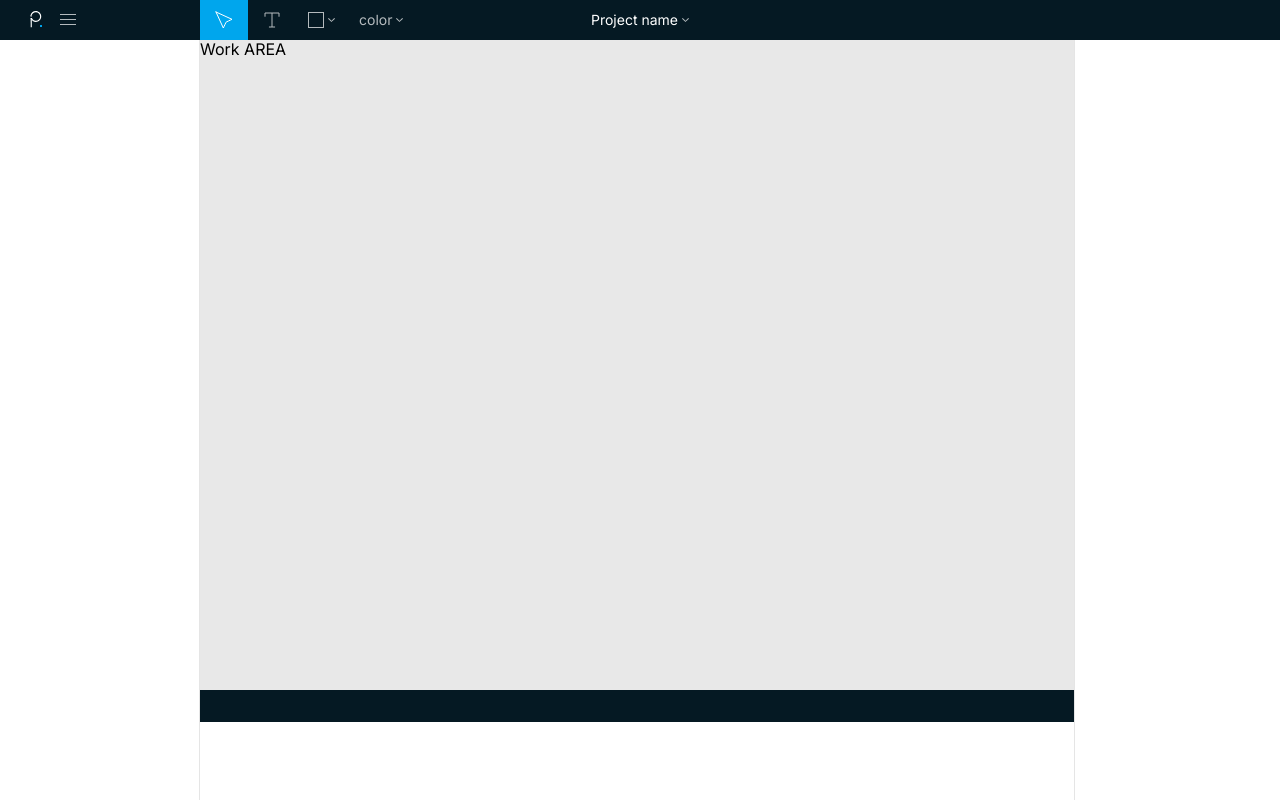
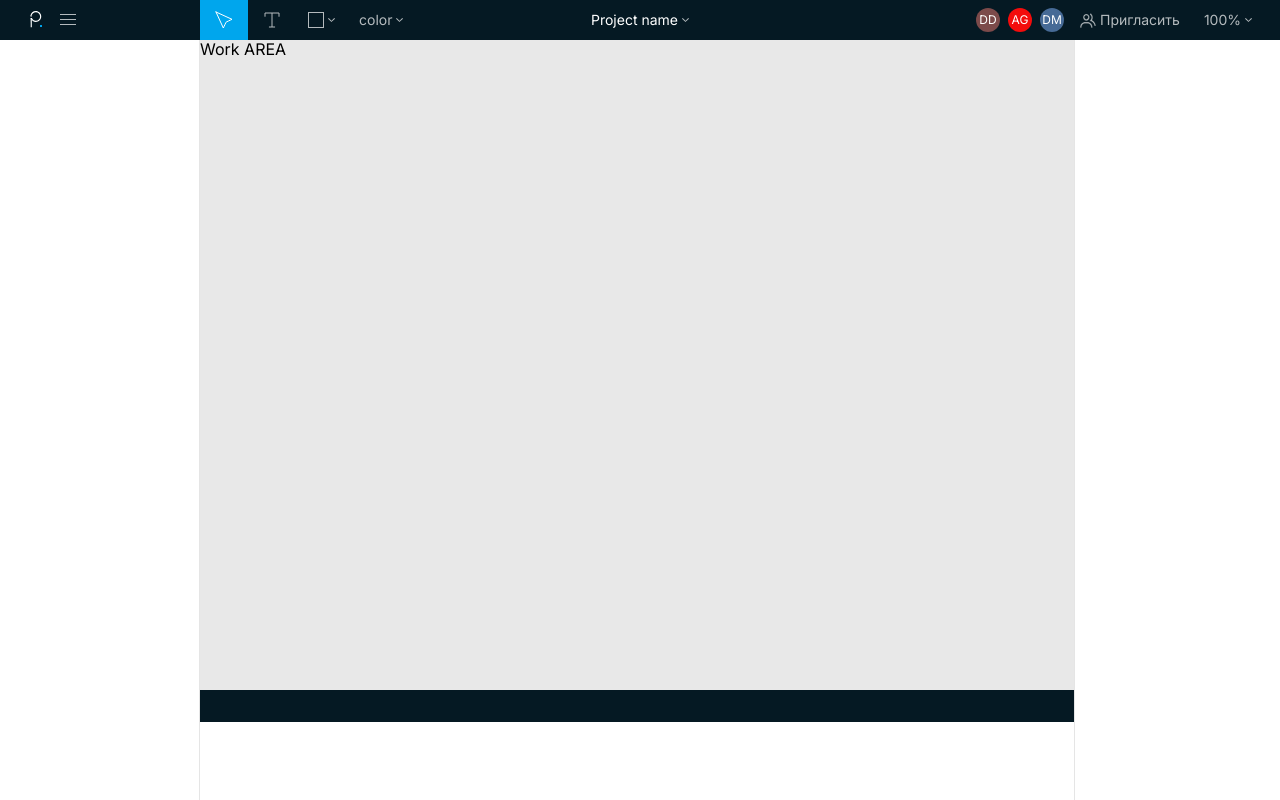
Before and after one commit to intro333/productium_web, a Vue app: page /case-tracker in a window 1280 px wide. Built offline with nearby package versions, Linux system fonts and the light colour scheme; what vue-device-detector would draw is missing.

Commit message:
toolbar all static elems done.

```diff
--- a/src/assets/scss/case-tracker/toolbar_panel.scss
+++ b/src/assets/scss/case-tracker/toolbar_panel.scss
@@ -19,7 +19,16 @@
         width: 200px;
       }
       &-right {
+        justify-content: space-between;
         width: calc(100% - 200px);
+        &-first {
+          display: flex;
+        }
+        &-second {
+          display: flex;
+          justify-content: flex-end;
+          padding-right: 16px;
+        }
       }
       &-icon {
         &-box {
@@ -30,7 +39,9 @@
           padding: 0 4px;
           &-2 {
             padding: 0 12px;
-            //margin-right: 24px;
+          }
+          &-3 {
+            padding: 0 4px;
           }
           &:hover {
             background-color: $color-hover-box1;
@@ -61,6 +72,18 @@
             width: 16px;
             height: 16px;
           }
+          &-first {
+            margin-right: 4px;
+          }
+        }
+        &-user-i {
+          height: 24px;
+          width: 24px;
+          border-radius: 50%;
+          font-size: 12px;
+          color:#ffffff;
+          line-height: 24px;
+          text-align:center;
         }
       }
       &-text {
--- a/src/assets/scss/common/main.scss
+++ b/src/assets/scss/common/main.scss
@@ -72,3 +72,8 @@ p {
   white-space: nowrap;
   text-overflow: ellipsis;
 }
+.p-flex-center {
+  display: flex;
+  justify-content: center;
+  align-content: center;
+}
--- a/src/components/view-tracker/ToolbarPanel.vue
+++ b/src/components/view-tracker/ToolbarPanel.vue
@@ -13,6 +13,7 @@
       </div>
     </div>
     <div class="tp-block tp-right">
+      <div class="tp-right-first">
         <div class="tp-icon-box tp-icon-box-2 active">
           <img src="@/assets/img/case-tracker/toolbar_panel/control.svg"
                class="tp-icon-item tp-icon-img"
@@ -38,6 +39,33 @@
                alt="">
         </div>
       </div>
+      <div class="tp-right-second">
+        <div class="tp-icon-box tp-icon-box-3">
+          <div class="p-flex-center tp-icon-user-i"
+               style="background-color: #7c4a4a;">DD</div>
+        </div>
+        <div class="tp-icon-box tp-icon-box-3">
+          <div class="p-flex-center tp-icon-user-i"
+               style="background-color: #F30C0C;">AG</div>
+        </div>
+        <div class="tp-icon-box tp-icon-box-3">
+          <div class="p-flex-center tp-icon-user-i"
+               style="background-color: #466a96;">DM</div>
+        </div>
+        <div class="tp-icon-box tp-icon-box-2">
+          <img src="@/assets/img/common/share.svg"
+               class="tp-icon-item tp-icon-img-first"
+               alt="">
+          <p class="tp-icon-item tp-text">Пригласить</p>
+        </div>
+        <div class="tp-icon-box tp-icon-box-2">
+          <p class="tp-icon-item tp-text">100%</p>
+          <img src="@/assets/img/common/selectArrow.svg"
+               class="tp-icon-item select-arrow"
+               alt="">
+        </div>
+      </div>
+    </div>
     <div class="tp-icon-box tp-icon-box-center-a">
       <p class="tp-text text-ellipsis"
          style="max-width: 150px;">Project name</p>
```
Lines whose indentation alone changed are shown as unchanged.
